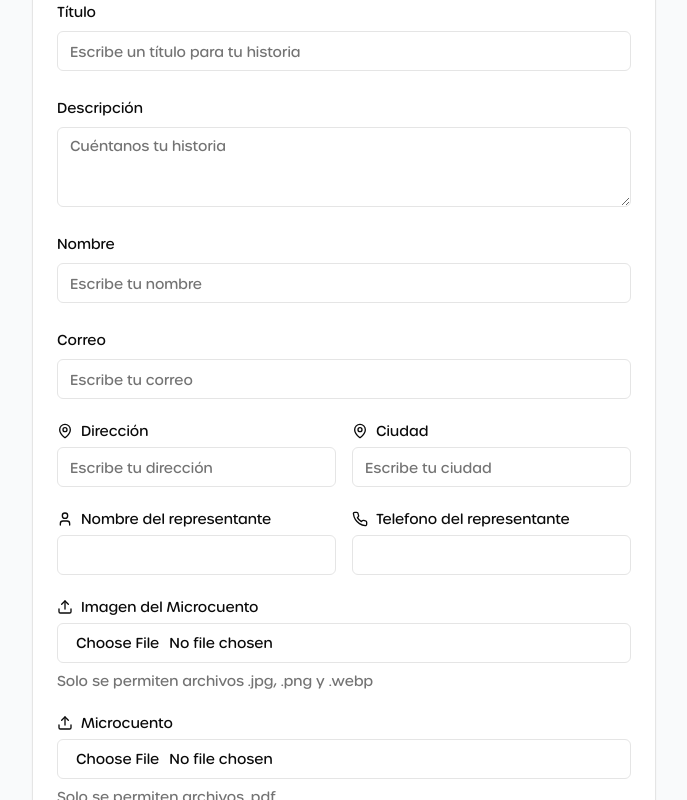
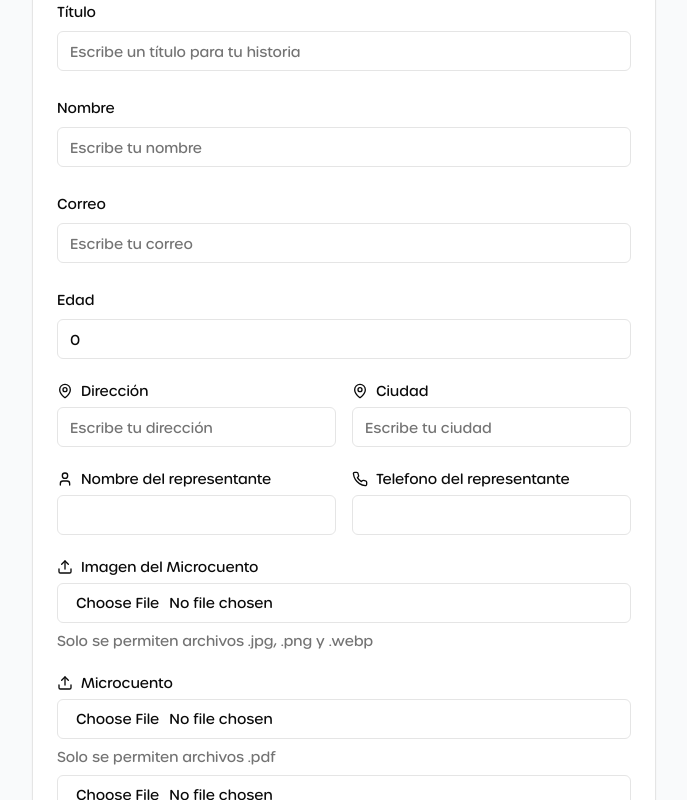
Before and after one commit to emmanuelvillada/good-kidz-next, a Next.js app: page /microstory in a window 1280 px wide. Shown: the part 220-1020 px from the top of the page, without its empty margins (296-983 px from the left). Built offline with nearby package versions, Linux system fonts and the light colour scheme; no server answers.

Commit message:
updating the form

```diff
--- a/src/components/About.tsx
+++ b/src/components/About.tsx
@@ -35,7 +35,7 @@ export default function About() {
     }, []);
 
     return (
-        <section id="about" className="py-24 bg-gradient-to-b from-white to-gray-50 ">
+        <section id="about" className="pt-24 bg-gradient-to-b from-white to-gray-50 ">
             <div className="container mx-auto px-6 max-w-7xl">
                 <motion.div
                     initial={{ opacity: 0, y: 20 }}
--- a/src/components/Blog.tsx
+++ b/src/components/Blog.tsx
@@ -5,7 +5,7 @@ import { motion } from "framer-motion";
 import { supabase } from "@/lib/supabase";
 import { format } from "date-fns";
 import { es } from "date-fns/locale";
-import { Calendar, ArrowRight } from "lucide-react";
+import { Calendar } from "lucide-react";
 
 interface Post {
     id: number;
@@ -136,7 +136,7 @@ export default function Blog() {
                 ))}
             </motion.div>
 
-            <motion.div
+            {/* <motion.div
                 initial={{ opacity: 0 }}
                 whileInView={{ opacity: 1 }}
                 viewport={{ once: true }}
@@ -150,7 +150,7 @@ export default function Blog() {
                     Ver todas las noticias
                     <ArrowRight className="w-5 h-5" />
                 </a>
-            </motion.div>
+            </motion.div> */}
         </section>
     );
 }
--- a/src/components/Help.tsx
+++ b/src/components/Help.tsx
@@ -1,34 +1,38 @@
 'use client';
 import { motion } from 'framer-motion';
-import { Heart, Gift, Users, HandHeart } from 'lucide-react';
+import Image from 'next/image';
 import { Button } from '@/components/ui/button';
+import APORTES from '@/public/APORTES.png';
+import DONACIONES from '@/public/DONACIONES.png';
+import COLABORACIONES from '@/public/COLABORACIONES.png';
+import VOLUNTARIADO from '@/public/VOLUNTARIADO.png';
 
 const helpOptions = [
     {
         title: "Donaciones",
         description: "Con aportes monetarios que apoyarán nuestros proyectos y ayudarán a más niños.",
-        icon: Heart,
+        icon: DONACIONES,
         color: "text-pink-500",
         action: "Donar ahora"
     },
     {
         title: "Aportes en especie",
         description: "Equipos, materiales y elementos que nos ayuden a impulsar la comunidad.",
-        icon: Gift,
+        icon: APORTES,
         color: "text-purple-500",
         action: "Ver necesidades"
     },
     {
         title: "Colaboraciones",
         description: "Comparte tu conocimiento en charlas y networking con nuestra comunidad.",
-        icon: Users,
+        icon: COLABORACIONES,
         color: "text-blue-500",
         action: "Ser mentor"
     },
     {
         title: "Voluntariado",
         description: "Únete a nuestras actividades, talleres, charlas y eventos como voluntario.",
-        icon: HandHeart,
+        icon: VOLUNTARIADO,
         color: "text-verde-goodkidz",
         action: "Inscribirme"
     }
@@ -65,7 +69,7 @@ export default function Help() {
                         >
                             <div className="bg-white p-6 rounded-xl shadow-lg hover:shadow-xl transition-shadow duration-300 h-full">
                                 <div className={`${option.color} mb-6`}>
-                                    <option.icon className="w-12 h-12" />
+                                    <Image src={option.icon.src} alt={option.title + " icon"} width={48} height={48} />
                                 </div>
                                 <h3 className="text-xl font-bold text-gray-800 mb-3">
                                     {option.title}
--- a/src/components/UpcomingEvents.tsx
+++ b/src/components/UpcomingEvents.tsx
@@ -69,7 +69,7 @@ export default function UpcomingEvents() {
     }
 
     return (
-        <section className="py-16 bg-transparent" id="upcoming-events">
+        <section className="pt-10 bg-transparent" id="upcoming-events">
             <div className="container mx-auto px-4 md:px-6">
                 <motion.div
                     initial={{ opacity: 0, y: 20 }}
--- a/src/components/form/MicroStoryForm.tsx
+++ b/src/components/form/MicroStoryForm.tsx
@@ -18,7 +18,6 @@ import {
     FormMessage,
 } from "@/components/ui/form";
 import { Input } from "@/components/ui/input";
-import { Textarea } from "@/components/ui/textarea";
 import {
     Card,
     CardContent,
@@ -41,7 +40,8 @@ export default function MicroStoryForm() {
     const [status, setStatus] = useState<FormStatus>({ type: null, message: null });
     const [previewUrls, setPreviewUrls] = useState<{
         file1?: string | null,
-        file2?: string | null
+        file2?: string | null,
+        file3?: string | null
     }>({});
 
     // React Hook Form setup with Zod validation
@@ -49,20 +49,21 @@ export default function MicroStoryForm() {
         resolver: zodResolver(MicroStorySchema),
         defaultValues: {
             title: '',
-            description: '',
             name: '',
             email: '',
+            age: 0,
             phone: '',
             address: '',
             city: '',
             attendant_name: '',
             file1: null,
-            file2: null
+            file2: null,
+            file3: null
         }
     });
 
     // Image preview handling
-    const handleFilePreview = (file: File, fileType: 'file1' | 'file2') => {
+    const handleFilePreview = (file: File, fileType: 'file1' | 'file2' | 'file3') => {
         if (!file) return;
 
         const reader = new FileReader();
@@ -82,7 +83,7 @@ export default function MicroStoryForm() {
 
         try {
             // Verify files are present
-            if (!data.file1 || !data.file1[0] || !data.file2 || !data.file2[0]) {
+            if (!data.file1 || !data.file1[0] || !data.file2 || !data.file2[0] || !data.file3 || !data.file3[0]) {
                 throw new Error("Por favor, sube ambos archivos");
             }
 
@@ -93,6 +94,9 @@ export default function MicroStoryForm() {
             const file2 = data.file2[0];
             const fileExt2 = file2.name.split('.').pop();
             const fileName2 = `${Math.random().toString(36).substring(2) + data.name}.${fileExt2}`;
+            const file3 = data.file2[0];
+            const fileExt3 = file2.name.split('.').pop();
+            const fileName3 = `${Math.random().toString(36).substring(2) + data.name}.${fileExt3}`;
 
             const { error: uploadError, data: uploadData } = await supabase.storage
                 .from('micro-stories')
@@ -102,8 +106,12 @@ export default function MicroStoryForm() {
                 .from('micro-stories')
                 .upload(fileName2, file2);
 
+            const { error: uploadError3, data: uploadData3 } = await supabase.storage
+                .from('micro-stories')
+                .upload(fileName3, file3);
+
             if (uploadError || uploadError2) {
-                console.error('Upload Error:', uploadError, uploadError2);
+                console.error('Upload Error:', uploadError, uploadError2, uploadError3);
                 throw new Error("Error al subir los archivos");
             }
 
@@ -112,11 +120,12 @@ export default function MicroStoryForm() {
                 .from("micro_stories")
                 .insert([{
                     title: data.title,
-                    description: data.description,
                     file_image: uploadData.path,
                     file_pdf: uploadData2.path,
+                    file_authorization: uploadData3?.path,
                     name: data.name,
                     email: data.email,
+                    age: data.age,
                     phone: data.phone,
                     address: data.address,
                     city: data.city,
@@ -184,25 +193,6 @@ export default function MicroStoryForm() {
 
                             <FormField
                                 control={form.control}
-                                name="description"
-                                render={({ field }) => (
-                                    <FormItem>
-                                        <FormLabel>Descripción</FormLabel>
-                                        <FormControl>
-                                            <Textarea
-                                                placeholder="Cuéntanos tu historia"
-                                                className="resize-y"
-                                                {...field}
-                                            />
-                                        </FormControl>
-
-                                        <FormMessage />
-                                    </FormItem>
-                                )}
-                            />
-
-                            <FormField
-                                control={form.control}
                                 name="name"
                                 render={({ field }) => (
                                     <FormItem>
@@ -227,6 +217,23 @@ export default function MicroStoryForm() {
                                         <FormControl>
                                             <Input
                                                 placeholder="Escribe tu correo"
+                                                {...field}
+                                            />
+                                        </FormControl>
+                                        <FormMessage />
+                                    </FormItem>
+                                )}
+                            />
+
+                            <FormField
+                                control={form.control}
+                                name="age"
+                                render={({ field }) => (
+                                    <FormItem>
+                                        <FormLabel>Edad</FormLabel>
+                                        <FormControl>
+                                            <Input
+                                                placeholder="Escribe tu edad"
                                                 {...field}
                                             />
                                         </FormControl>
@@ -389,6 +396,25 @@ export default function MicroStoryForm() {
                                             Solo se permiten archivos .pdf
                                         </FormDescription>
                                         <FormMessage />
+                                        <FormControl>
+                                            <Input
+                                                type="file"
+                                                accept="application/pdf"
+                                                onChange={(e) => {
+                                                    const files = e.target.files;
+                                                    if (files && files.length > 0) {
+                                                        // Directly set the files
+                                                        field.onChange(files);
+                                                        handleFilePreview(files[0], 'file3');
+                                                    }
+                                                }}
+                                            />
+                                        </FormControl>
+                                        <FormDescription>
+                                            Solo se permiten archivos .pdf
+                                        </FormDescription>
+                                        <FormMessage />
+
 
                                         {previewUrls.file2 && (
                                             <div className="mt-2 relative aspect-video rounded-lg overflow-hidden">
--- a/src/components/form/schemas/MicroStory.tsx
+++ b/src/components/form/schemas/MicroStory.tsx
@@ -5,9 +5,6 @@ const MicroStorySchema = z.object({
     title: z.string()
         .min(3, 'El título debe tener al menos 3 caracteres')
         .max(100, 'El título no puede exceder los 100 caracteres'),
-    description: z.string()
-        .min(10, 'La descripción debe tener al menos 10 caracteres')
-        .max(500, 'La descripción no puede exceder los 500 caracteres'),
     attendant_name: z.string()
         .min(3, 'El nombre debe tener al menos 3 caracteres')
         .max(100, 'El nombre no puede exceder los 100 caracteres'),
@@ -17,6 +14,7 @@ const MicroStorySchema = z.object({
     email: z.string()
         .email('Correo electrónico inválido')
         .max(100, 'El correo electrónico no puede exceder los 100 caracteres'),
+    age: z.number().min(6, 'La edad debe ser mayor a 6').max(10, 'La edad no puede ser mayor a 10'),
     phone: z.string()
         .min(10, 'El teléfono debe tener al menos 10 caracteres')
         .max(15, 'El teléfono no puede exceder los 15 caracteres'),
@@ -40,6 +38,13 @@ const MicroStorySchema = z.object({
             (file) => file?.[0]?.type === 'application/pdf',
             "Solo se permiten archivos .pdf"
         ),
+    file3: z.any()
+        .refine((file) => file?.length === 1, "El PDF es requerido")
+        .refine((file) => file?.[0]?.size <= 5000000, "El PDF no puede exceder 5MB")
+        .refine(
+            (file) => file?.[0]?.type === 'application/pdf',
+            "Solo se permiten archivos .pdf"
+        ),
 });
 
 // Infer the type from the Zod schema
```
